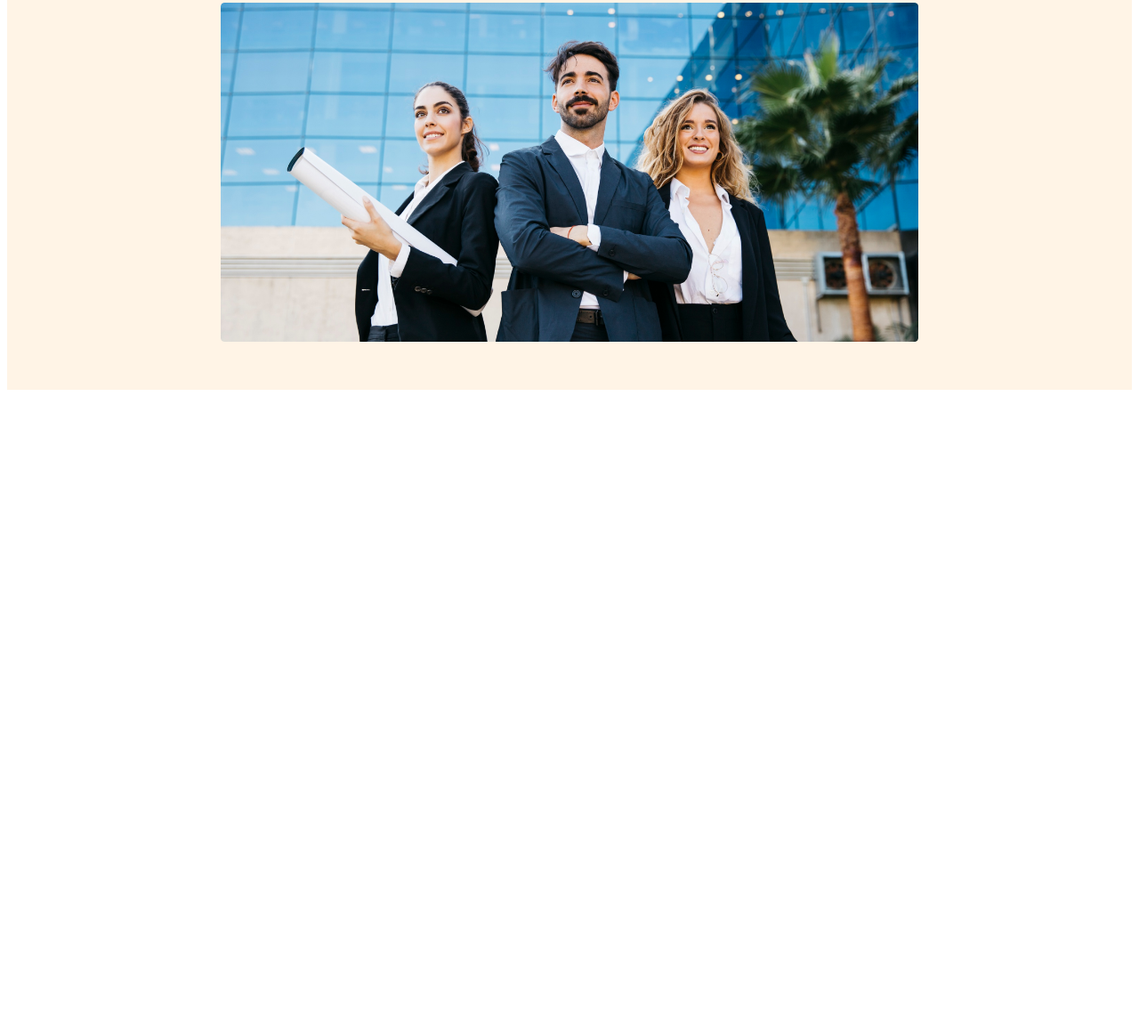
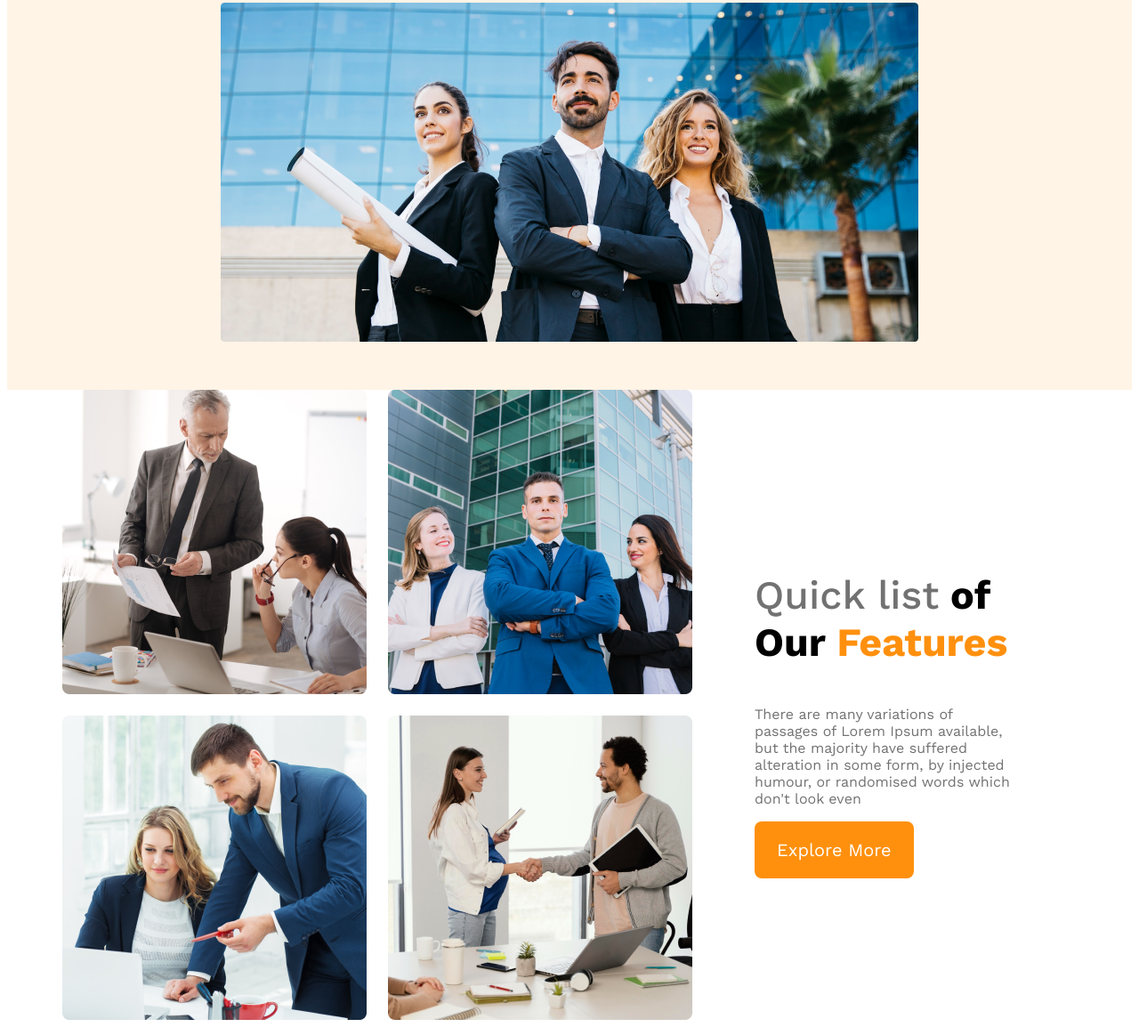
Before and after one commit to mmiskatul/g3-architect-website, a plain HTML site: page index.html in a window 1280 px wide. Shown: the part 833-1987 px from the top of the page at 89% size. Before the commit the page ends 1279 px from the top, so only its background shows below. Drawn offline with nearby package versions, Linux system fonts and the light colour scheme.

Commit message:
added team section

```diff
--- a/index.html
+++ b/index.html
@@ -7,6 +7,7 @@
     <link rel="stylesheet" href="style/architects.css">
 </head>
 <body>
+    <!-- header starting -->
     <header>
         <nav >
             <h3 class="nav-title">G3 Architects</h3>
@@ -30,8 +31,24 @@
         <img src="images/banner.png" alt="">
     </div>
     </header>
+    <!-- Header end  -->
+    <!-- Team sections start -->
     <main>
+            <section class="teams-container">
 
+                <div class="teams-img-container">
+                    <img src="images/team1.png" alt="">
+                    <img src="images/team2.png" alt="">
+                    <img src="images/team3.png" alt="">
+                    <img src="images/team4.png" alt="">
+                </div>
+                <div class="teams-content">
+                        <h3 class="teams-title"> <span class="Quick-list">Quick list</span> <span class="">of Our</span> <span class="text-Features">Features</span></h3>
+                        <p class="teams-description">There are many variations of passages of Lorem Ipsum available, but the majority have suffered alteration in some form, by injected humour, or randomised words which don't look even</p>
+                        <button class="btn-primary">Explore More</button>
+                </div>
+
+            </section>
     </main>
     <footer>
 
--- a/style/architects.css
+++ b/style/architects.css
@@ -81,7 +81,7 @@ nav li a {
         flex-direction: column;
     }
     .banner-title {
-        font-size: 1.25rem;
+        font-size: 1.45rem;
     }
 
 }
@@ -97,3 +97,38 @@ nav li a {
         font-size: 2rem;
     }
 }
+/* main section */
+main {
+    max-width: 1140px;
+    margin: 0 auto ;
+}
+/* team style */
+.teams-container {
+    display: flex;
+    align-items: center;
+}
+.teams-img-container {
+    display: grid;
+    grid-template-columns: repeat(2 ,1fr);
+    gap: 1.5rem;
+}
+.teams-content {
+   padding-right: 70px;
+   padding-left: 70px;
+}
+.teams-title {
+    font-size: 2.8rem;
+}
+.teams-title .Quick-list {
+    color: #727272;
+    font-weight: 500;
+}
+.teams-title .text-Features {
+    color: #FF900E;
+    font-weight: 700;
+
+}
+.teams-description {
+    color: #727272;
+
+}
```
